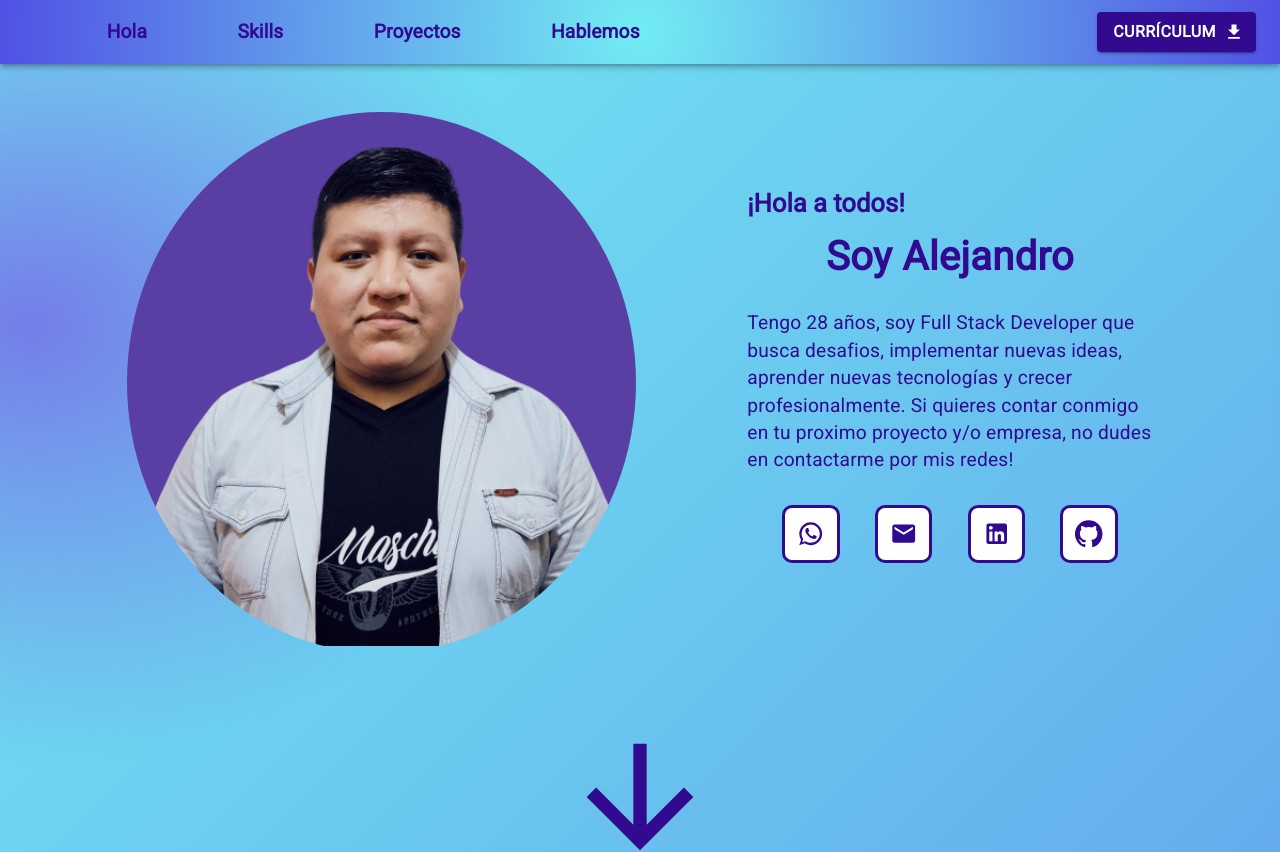
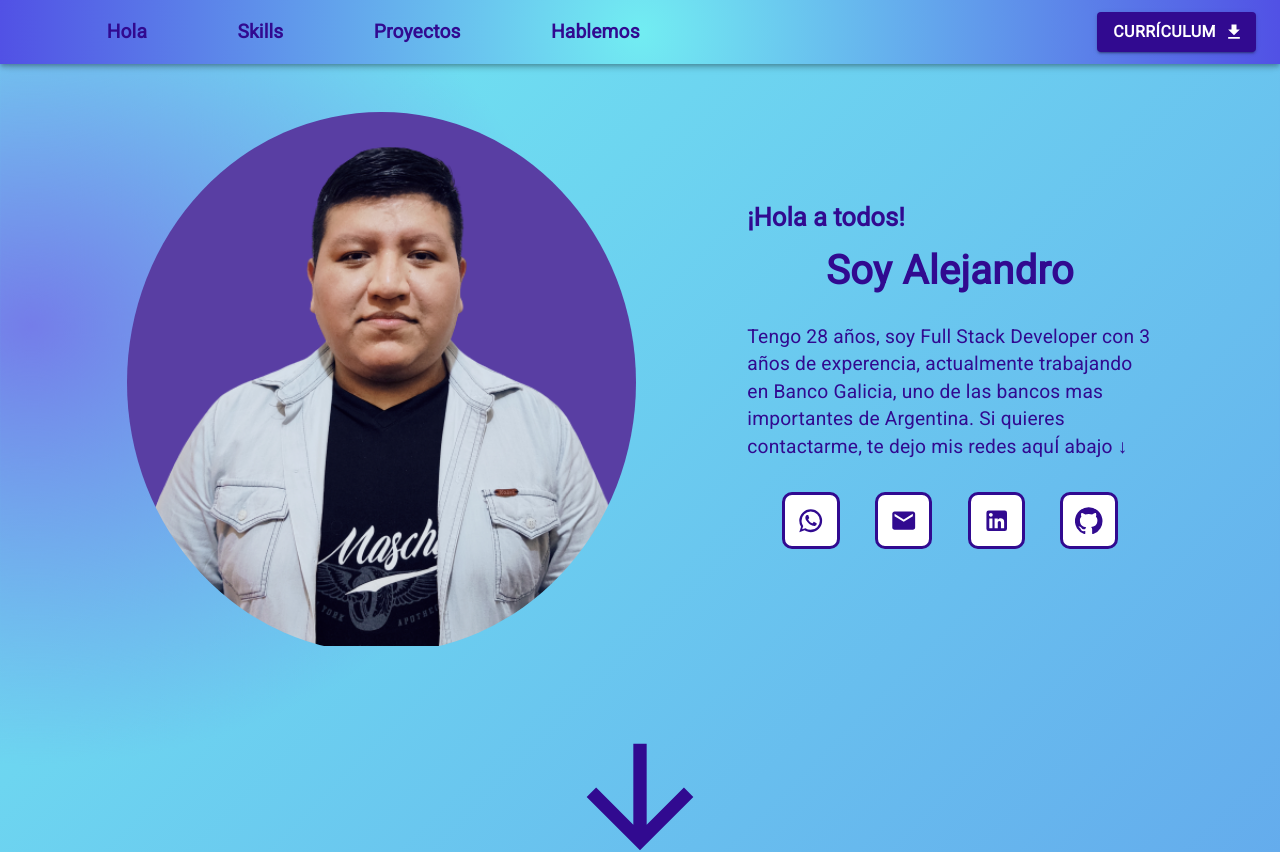
Before and after one commit to aleoliva2409/portfolio-react, a React (Create React App) app: page / in a window 1280 px wide. Shown: the top 852 px of the page. Built offline with nearby package versions, Linux system fonts and the light colour scheme.

Commit message:
Home updated

```diff
--- a/src/components/Home/Home.tsx
+++ b/src/components/Home/Home.tsx
@@ -29,10 +29,8 @@ const Inicio = (): JSX.Element => {
           Soy Alejandro
         </Typography>
         <Typography variant="body2" color="primary" className={classes.text}>
-          Tengo 28 años, soy Full Stack Developer que busca desafios,
-          implementar nuevas ideas, aprender nuevas tecnologías y crecer
-          profesionalmente. Si quieres contar conmigo en tu proximo proyecto y/o
-          empresa, no dudes en contactarme por mis redes!
+          Tengo 28 años, soy Full Stack Developer con 3 años de experencia, actualmente trabajando en
+          Banco Galicia, uno de las bancos mas importantes de Argentina. Si quieres contactarme, te dejo mis redes aquÍ abajo ↓
         </Typography>
         <Box display="flex" justifyContent="space-evenly" py={2}>
           <Icons />
```
